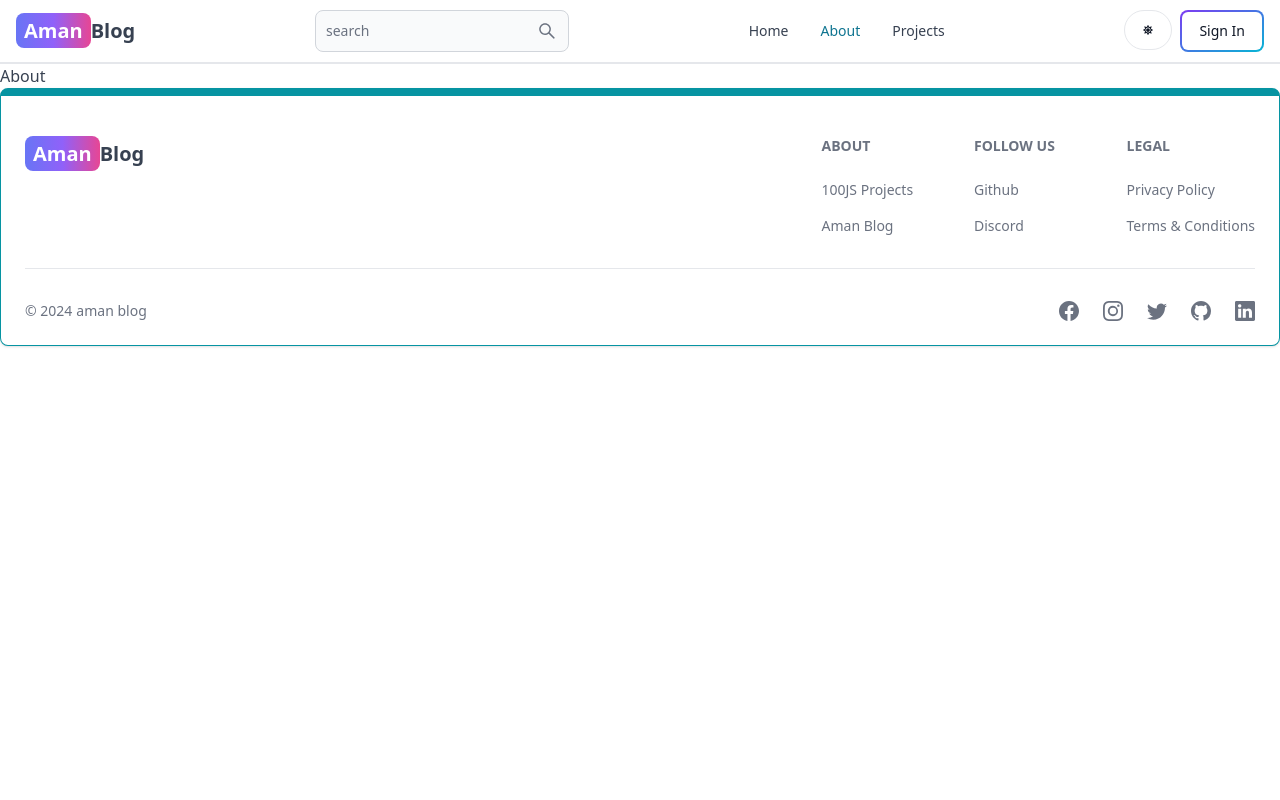
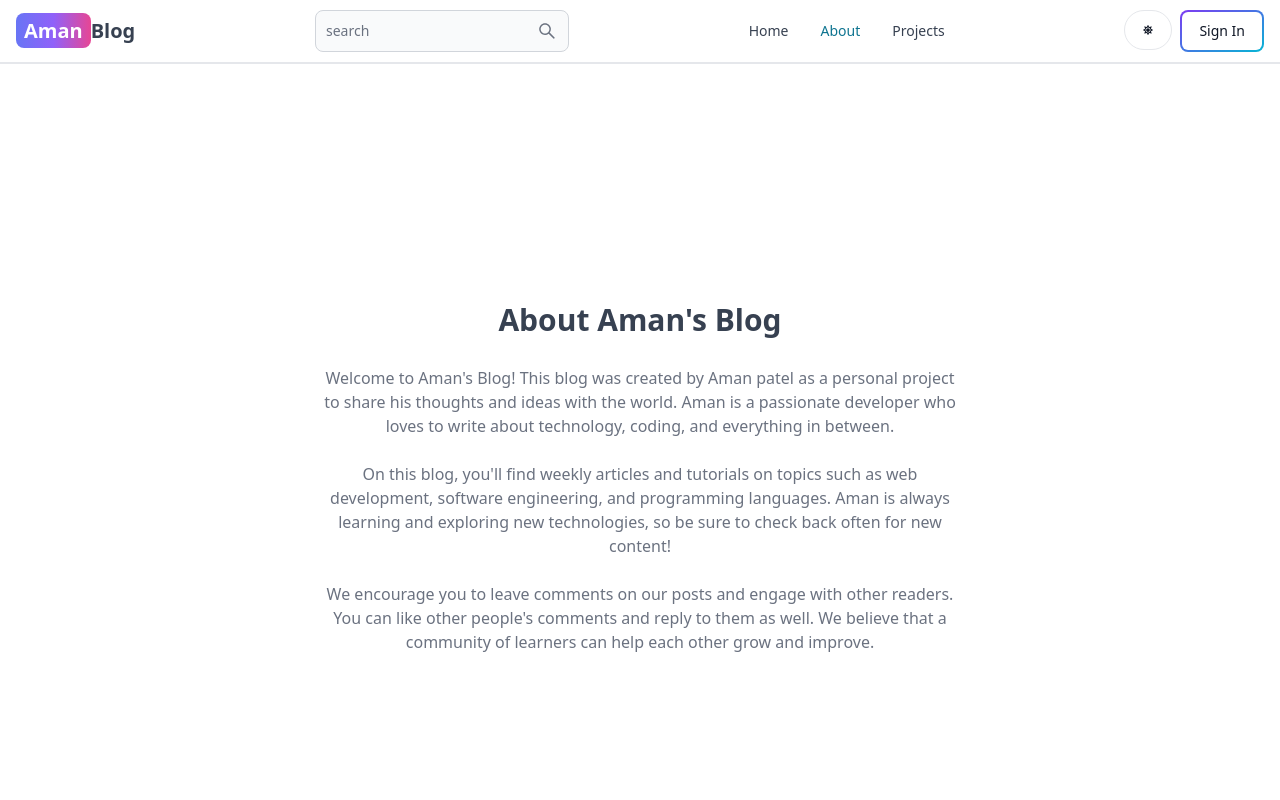
Before and after one commit to Webdevaman23/blog, a React (Vite) app in the folder client/: page /about in a window 1280 px wide. Shown: the top 800 px of the page. Built offline with nearby package versions, Linux system fonts and the light colour scheme; no server answers.

Commit message:
complete about and projects pages

```diff
--- a/client/src/pages/About.jsx
+++ b/client/src/pages/About.jsx
@@ -1,7 +1,35 @@
-import React from 'react'
-
 export default function About() {
   return (
-    <div>About</div>
-  )
+    <div className='min-h-screen flex items-center justify-center'>
+      <div className='max-w-2xl mx-auto p-3 text-center'>
+        <div>
+          <h1 className='text-3xl font font-semibold text-center my-7'>
+            About Aman's Blog
+          </h1>
+          <div className='text-md text-gray-500 flex flex-col gap-6'>
+            <p>
+              Welcome to Aman's Blog! This blog was created by Aman patel
+              as a personal project to share his thoughts and ideas with the
+              world. Aman is a passionate developer who loves to write about
+              technology, coding, and everything in between.
+            </p>
+
+            <p>
+              On this blog, you'll find weekly articles and tutorials on topics
+              such as web development, software engineering, and programming
+              languages. Aman is always learning and exploring new
+              technologies, so be sure to check back often for new content!
+            </p>
+
+            <p>
+              We encourage you to leave comments on our posts and engage with
+              other readers. You can like other people's comments and reply to
+              them as well. We believe that a community of learners can help
+              each other grow and improve.
+            </p>
+          </div>
+        </div>
+      </div>
+    </div>
+  );
 }
--- a/client/src/pages/Projects.jsx
+++ b/client/src/pages/Projects.jsx
@@ -1,7 +1,11 @@
-import React from 'react'
+import CallToAction from '../components/CallToAction';
 
 export default function Projects() {
   return (
-    <div>Projects</div>
+    <div className='min-h-screen max-w-2xl mx-auto flex justify-center items-center flex-col gap-6 p-3'>
+      <h1 className='text-3xl font-semibold'>Pojects</h1>
+      <p className='text-md text-gray-500'>Build fun and engaging projects while learning HTML, CSS, and JavaScript!</p>
+      <CallToAction />
+    </div>
   )
 }
```
